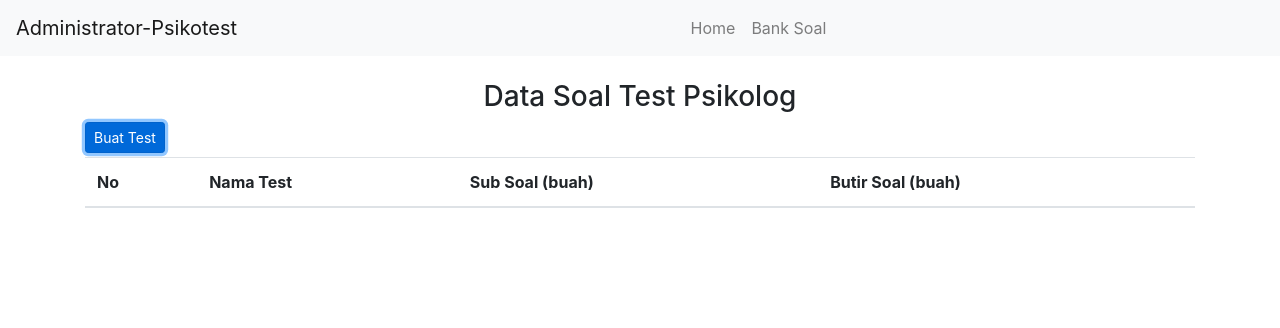
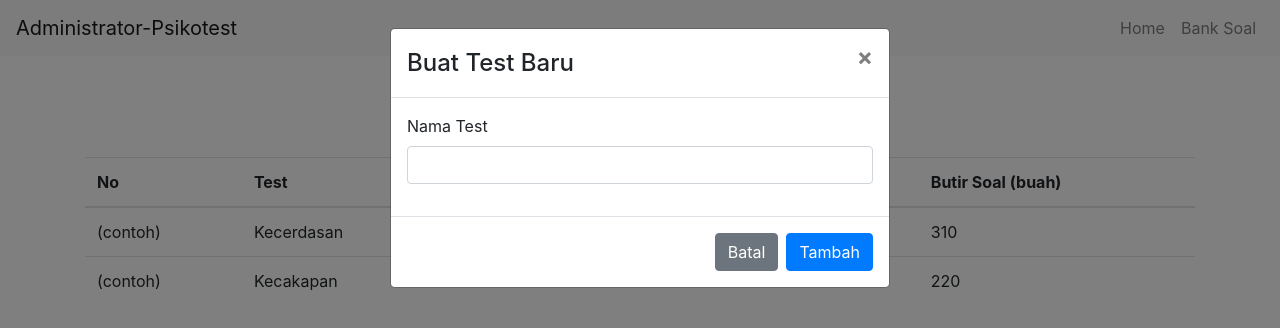
Before and after one commit to FiqriJml/psikotest-beta, a React (Create React App) app: page /bank-soal in a window 1280 px wide. Both pictures are taken after a click on the button "Buat Test". Shown: the top 328 px of the page. Built offline with nearby package versions, Linux system fonts and the light colour scheme.

Commit message:
add react-redux

```diff
--- a/package.json
+++ b/package.json
@@ -10,6 +10,7 @@
     "react": "^16.13.1",
     "react-bootstrap": "^1.2.2",
     "react-dom": "^16.13.1",
+    "react-redux": "^7.2.0",
     "react-router-dom": "^5.2.0",
     "react-scripts": "3.4.1"
   },
--- a/src/components/layout/Navigation.js
+++ b/src/components/layout/Navigation.js
@@ -8,7 +8,7 @@ export default function Navigation() {
         <Navbar.Brand href="#home">Administrator-Psikotest</Navbar.Brand>
         <Navbar.Toggle aria-controls="basic-navbar-nav" />
         <Navbar.Collapse id="basic-navbar-nav">
-            <Nav className="m-auto">
+            <Nav className="ml-auto">
                 <Nav.Link href="/">Home</Nav.Link>
                 <Nav.Link href="/bank-soal">Bank Soal</Nav.Link>
             </Nav>
--- a/src/components/pages/BankSoal.js
+++ b/src/components/pages/BankSoal.js
@@ -1,20 +1,65 @@
-import React from 'react'
+import React, {useState} from 'react'
+import {Modal, Button} from 'react-bootstrap'
 
 export default function BankSoal() {
+    const [show, setShow] = useState(false);
+
+    const handleClose = () => setShow(false);
+    const handleShow = () => setShow(true);
     return (
         <div>
-            <h3 className="text-center">Data Soal Test Psikolog</h3>
-            <button className="btn btn-sm btn-primary">Buat Test</button>
+            <h3 className="text-center">Bank Soal Test</h3>
+            <div className="text-center">
+                <button className="btn btn-sm btn-secondary" onClick={handleShow}>Buat Test</button>
+            </div>
             <table className="table my-1">
                 <thead>
                     <tr>
                         <th>No</th>
-                        <th>Nama Test</th>
+                        <th>Test</th>
+                        <th>Author</th>
                         <th>Sub Soal (buah)</th>
                         <th>Butir Soal (buah)</th>
                     </tr>
                 </thead>
+                <tbody>
+                    <tr>
+                        <td>(contoh)</td>
+                        <td>Kecerdasan</td>
+                        <td>James Bond</td>
+                        <td>7</td>
+                        <td>310</td>
+                    </tr>
+                    <tr>
+                        <td>(contoh)</td>
+                        <td>Kecakapan</td>
+                        <td>Mr. 009</td>
+                        <td>6</td>
+                        <td>220</td>
+                    </tr>
+                </tbody>
             </table>
+            <Modal show={show} onHide={handleClose}>
+                <Modal.Header closeButton>
+                <Modal.Title>Buat Test Baru</Modal.Title>
+                </Modal.Header>
+                <Modal.Body>
+                    <form>
+                        <div className="form-group">
+                            <label htmlFor="nama_test">Nama Test</label>
+                            <input type="text" className="form-control" id="nama_test"/>
+                        </div>
+                    </form>
+                </Modal.Body>
+                <Modal.Footer>
+                <Button variant="secondary" onClick={handleClose}>
+                    Batal
+                </Button>
+                <Button variant="primary" onClick={handleClose}>
+                    Tambah
+                </Button>
+                </Modal.Footer>
+            </Modal>
         </div>
     )
 }
```
Also changed, not shown: 1 other file (tests, documents, lock files or other folders).
